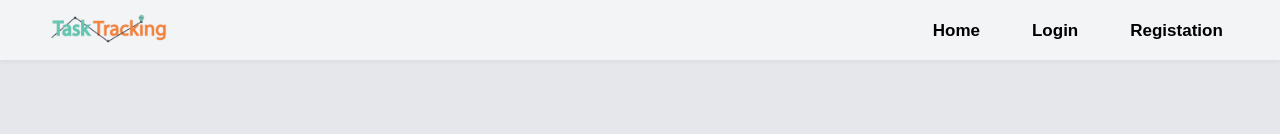
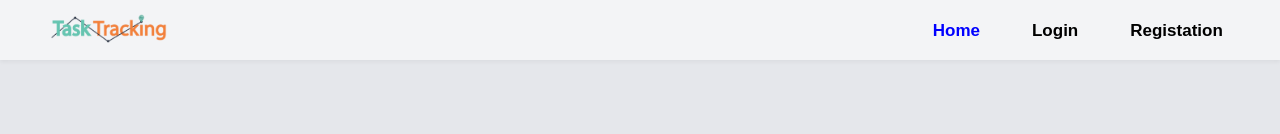
Before and after one commit to rashmipanday06/tasktrek-fullstack, a React (Vite) app: page / in a window 1280 px wide. Shown: the top 134 px of the page. Built offline with nearby package versions, Linux system fonts and the light colour scheme.

Commit message:
active state button color change done.

```diff
--- a/src/components/Navbar/index.tsx
+++ b/src/components/Navbar/index.tsx
@@ -1,12 +1,11 @@
-
+import { useLocation } from 'react-router-dom';
 import logo from '../../assets/logo.png'
 
-import { BrowserRouter, Link, Route, Routes } from 'react-router-dom'
-import Home from '../pages/home'
-import Login from '../pages/login'
-import Registation from '../pages/registation'
+import {Link} from 'react-router-dom'
+
 import style from './style.module.css'
 const Navbar = () => {
+   const location = useLocation();
   return (
     <nav className={style.main}>
         <div className={style.logoMainWrapper}>
@@ -14,9 +13,9 @@ const Navbar = () => {
 
         </div>
         <div className={style.navWrapper}>
-            <Link to='/'><button className={style.naTextvWrapper}>Home</button></Link>
-            <Link to='/Login'><button className={style.naTextvWrapper}>Login</button></Link>
-            <Link to='/registation'><button className={style.naTextvWrapper}>Registation</button></Link>
+            <Link to='/'><button className={location.pathname=="/"?style.activeNavLink:style.naTextvWrapper}>Home</button></Link>
+            <Link to='/Login'><button className={location.pathname=="/Login"?style.activeNavLink:style.naTextvWrapper}>Login</button></Link>
+            <Link to='/registation'><button className={location.pathname=="/registation"?style.activeNavLink:style.naTextvWrapper}>Registation</button></Link>
         </div>
 
     </nav>
--- a/src/components/Navbar/style.module.css
+++ b/src/components/Navbar/style.module.css
@@ -29,3 +29,11 @@
     font-size: 17px;
     font-weight: 600;
 }
+
+.activeNavLink{
+    background: none;
+    border: none;
+    color: blue;
+    font-size: 17px;
+    font-weight: 600;
+}
```
